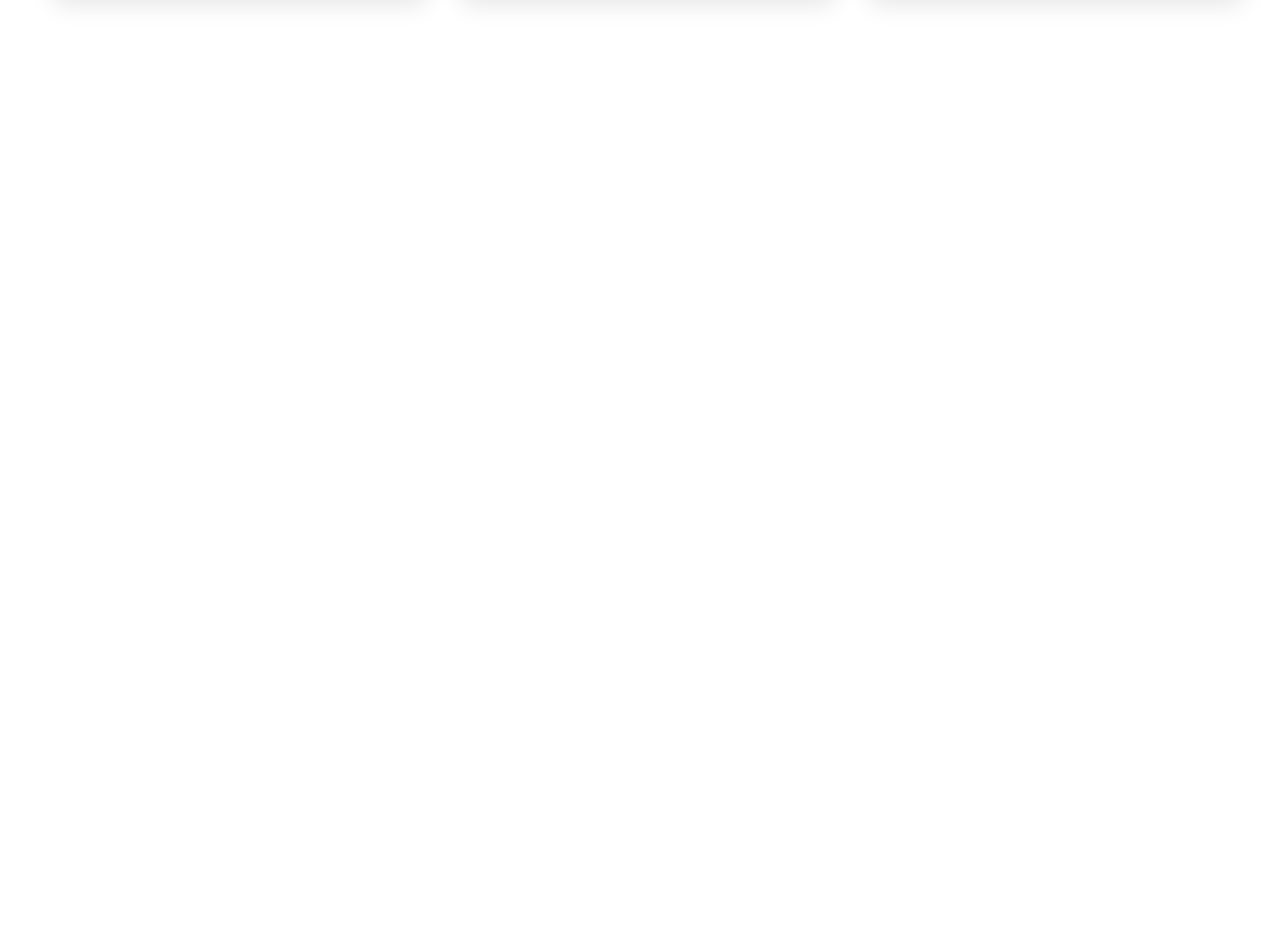
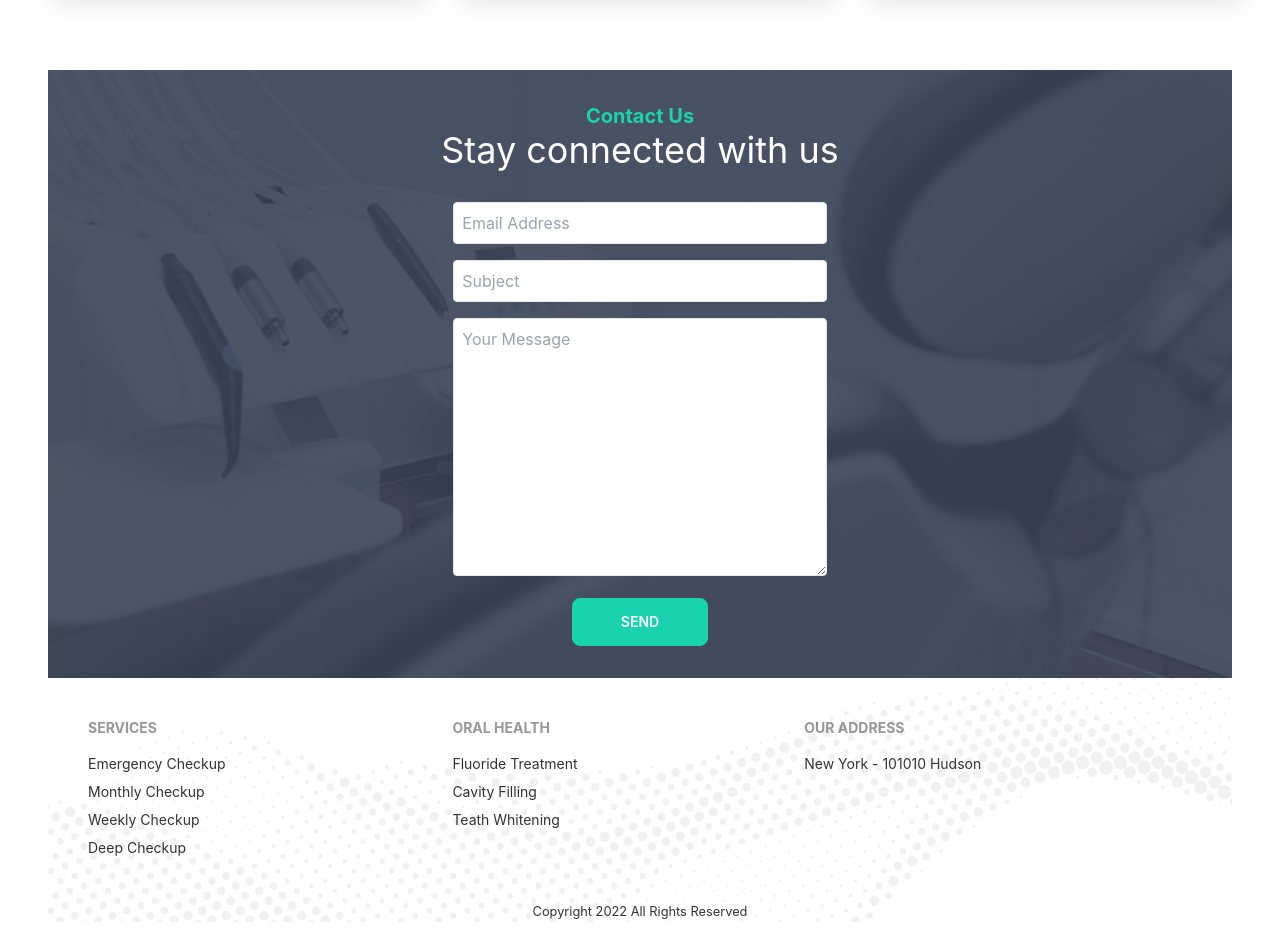
Before and after one commit to assraf-nur/doctors-portal-client, a React (Create React App) app: page / in a window 1280 px wide. Shown: the part 3500-4442 px from the top of the page. Before the commit the page ends 3570 px from the top, so only its background shows below. Built offline with nearby package versions, Linux system fonts and the light colour scheme.

Commit message:
frontend complete

```diff
--- /dev/null
+++ b/src/Components/Home/ContactUs.js
@@ -0,0 +1,30 @@
+import React from 'react';
+import docBack from '../../assets/images/appointment.png'
+
+const ContactUs = () => {
+
+    return (
+        <div style={{
+            background: `url(${docBack})`,
+            backgroundSize: "cover",
+            backgroundRepeat: "no-repeat",
+         }} className='text-center p-8'>
+            <div>
+                <h1 className='text-secondary text-xl font-bold'>Contact Us</h1>
+                <h1 className='text-4xl text-white'>Stay connected with us</h1>
+            </div>
+            <div className='mt-8'>
+                <input type="email" placeholder='Email Address' className='border rounded w-4/12 p-2'/>
+                <br />
+                <input type="text" placeholder='Subject' className='border rounded w-4/12 p-2 mt-4'/>
+                <br />
+                <textarea name="message" placeholder='Your Message' id="" className='border rounded w-4/12 p-2 mt-4' cols="30" rows="10"></textarea>
+
+                <br />
+                <button className='btn btn-secondary px-12 text-white mt-4'>Send</button>
+            </div>
+        </div>
+    );
+};
+
+export default ContactUs;
--- /dev/null
+++ b/src/Components/Home/Footer.js
@@ -0,0 +1,40 @@
+import React from 'react';
+import backFoot from '../../assets/images/footer.png'
+
+const Footer = () => {
+    return (
+        <div className='mb-5'
+        style={{
+            background: `url(${backFoot})`,
+            backgroundSize: "cover",
+            backgroundRepeat: "no-repeat",
+            backgroundPositionY: "-150px"
+         }}
+        >
+            <footer class="footer p-10">
+        <div>
+            <span class="footer-title">Services</span>
+            <a class="link link-hover">Emergency Checkup</a>
+            <a class="link link-hover">Monthly Checkup</a>
+            <a class="link link-hover">Weekly Checkup</a>
+            <a class="link link-hover">Deep Checkup</a>
+        </div>
+        <div>
+            <span class="footer-title">ORAL HEALTH</span>
+            <a class="link link-hover">Fluoride Treatment</a>
+            <a class="link link-hover">Cavity Filling</a>
+            <a class="link link-hover">Teath Whitening</a>
+        </div>
+        <div>
+            <span class="footer-title">OUR ADDRESS</span>
+            <p>New York - 101010 Hudson</p>
+        </div>
+        </footer>
+        <div className='text-center'>
+            <small>Copyright 2022 All Rights Reserved</small>
+        </div>
+        </div>
+    );
+};
+
+export default Footer;
--- a/src/Components/Home/Home.js
+++ b/src/Components/Home/Home.js
@@ -1,5 +1,7 @@
 import React from 'react';
 import Banner from '../Pages/Banner/Banner';
+import ContactUs from './ContactUs';
+import Footer from './Footer';
 import Info from './Info';
 import MakeAppointment from './MakeAppointment';
 import Services from './Services';
@@ -13,6 +15,8 @@ const Home = () => {
             <Services></Services>
             <MakeAppointment></MakeAppointment>
             <Testimonial></Testimonial>
+            <ContactUs></ContactUs>
+            <Footer></Footer>
         </div>
     );
 };
--- a/src/Components/Home/Testi.js
+++ b/src/Components/Home/Testi.js
@@ -12,8 +12,8 @@ const Testi = ({review}) => {
                 </div>
             </div>
             <div>
-                <h4>{review.name}</h4>
-                <p>{review.country}</p>
+                <h4 className='font-bold text-xl'>{review.name}</h4>
+                <p className='font-bold'>{review.country}</p>
             </div>
           </div>
         </div>
```
